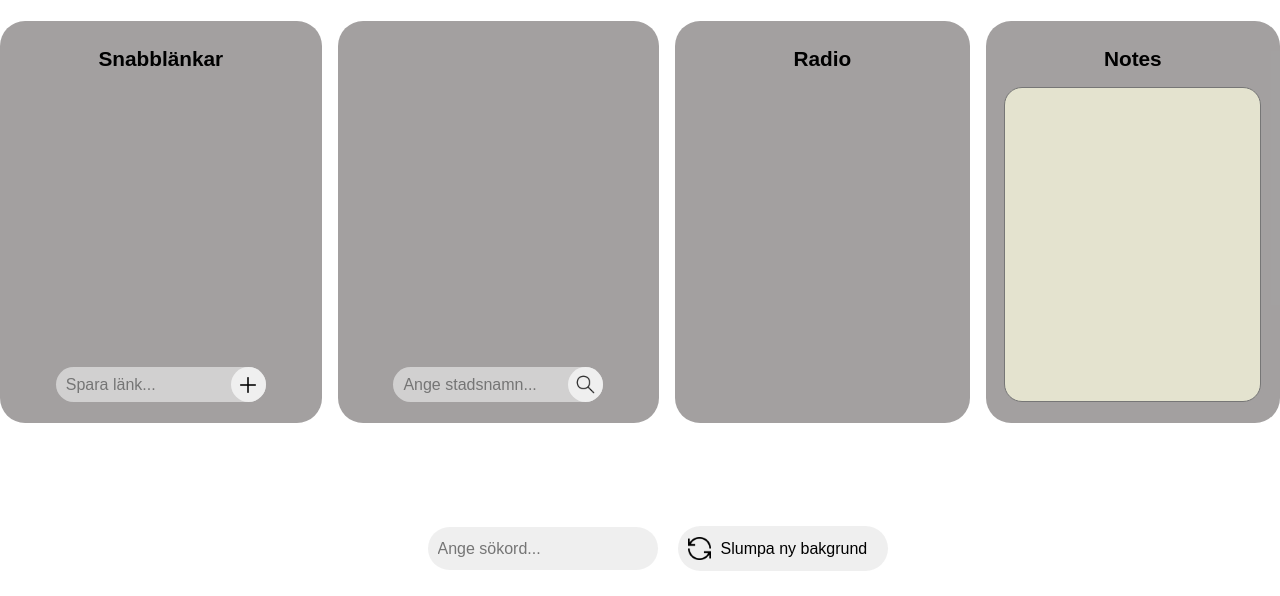
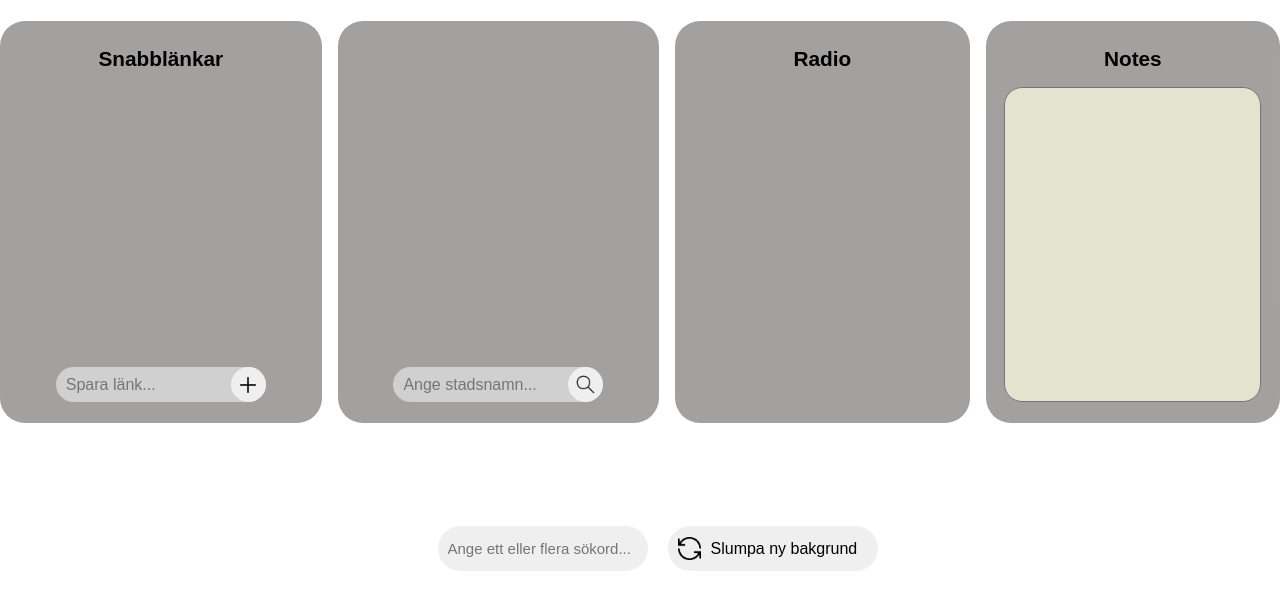
Before and after one commit to dens0n/Dashboard, a website built with Vite: page index.html in a window 1280 px wide. Shown: the part 204-800 px from the top of the page. Built offline with nearby package versions, Linux system fonts and the light colour scheme; no server answers.

Commit message:
cca+html fix

```diff
--- a/index.html
+++ b/index.html
@@ -49,7 +49,7 @@
     </div>
     <footer id="background-container">
       <div class="input-area">
-        <input type="text" placeholder="Ange sökord..." id="backgroundInput" />
+        <input type="text" placeholder="Ange ett eller flera sökord..." id="backgroundInput" />
         <button id="background-btn">
           <img
             src="./src/images/sync.png"
--- a/style.css
+++ b/style.css
@@ -268,12 +268,15 @@ input {
 #backgroundInput{
   font-size: 16px;
   background-color: rgba(232, 232, 232, 0.678);
-  width: 210px;
-  height: 23px;
+  width: 190px;
+  height: 25px;
   border: none;
   border-radius: 25px;
   padding: 10px;
   margin-right: 10px;
+}
+#backgroundInput::placeholder {
+  font-size: 15px;
 }
 
 #background-btn {
```
